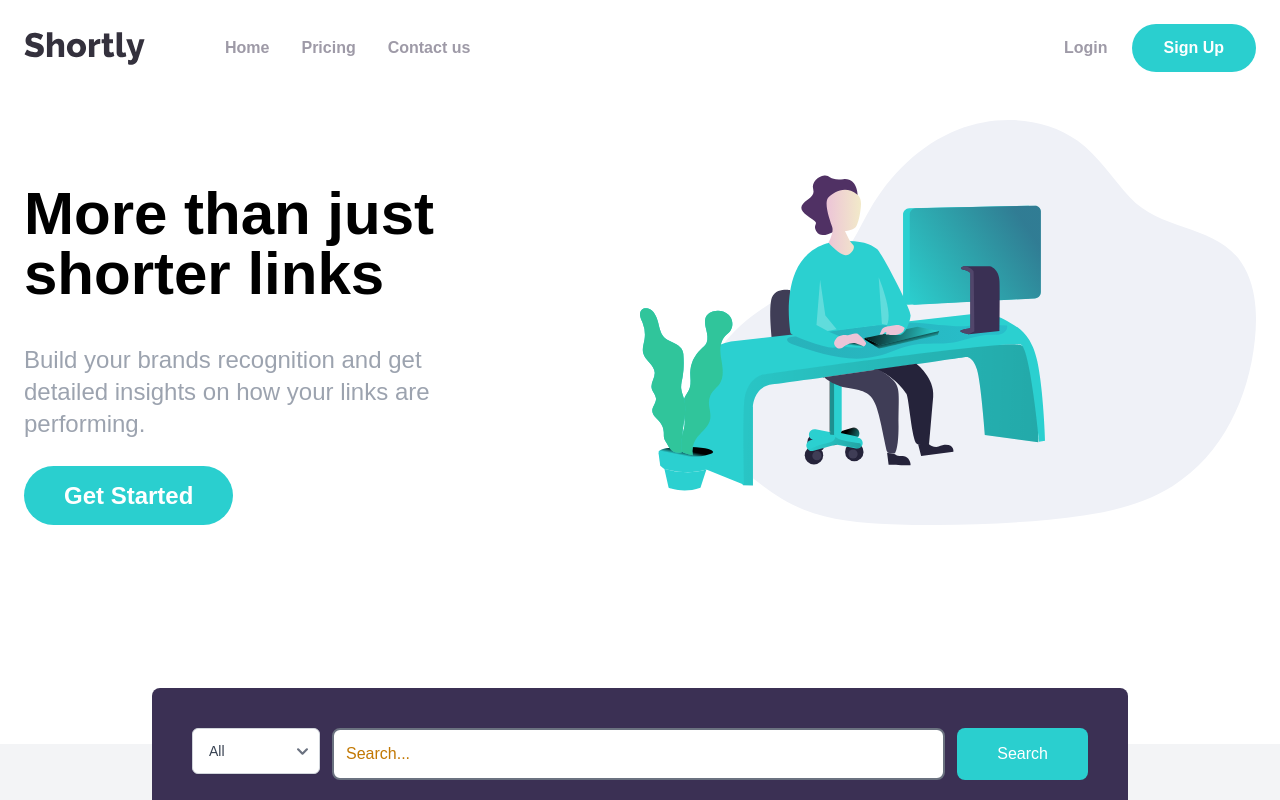
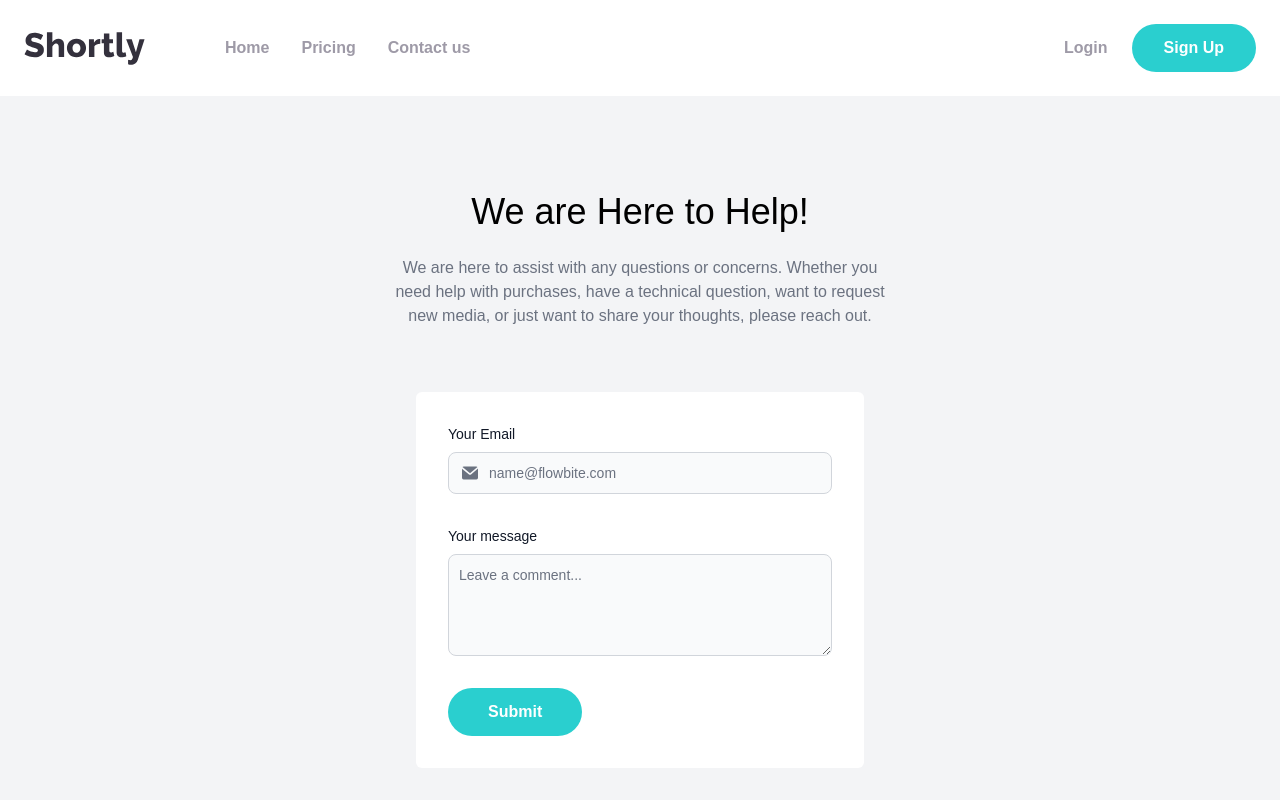
Before and after one commit to aleale2121/shutter-stock-customer, a React (Vite) app: page / in a window 1280 px wide. Shown: the top 800 px of the page. Built offline with nearby package versions, Linux system fonts and the light colour scheme.

Commit message:
contact page added

```diff
--- a/src/App.jsx
+++ b/src/App.jsx
@@ -1,8 +1,10 @@
-import Guests from "./pages/Guests";
+// import Guests from "./pages/Guests";
+import Contacts from "./pages/Contacts";
 function App() {
   return (
     <>
-      <Guests />
+      {/* <Guests /> */}
+      <Contacts />
     </>
   );
 }
--- /dev/null
+++ b/src/features/contact/Contact.jsx
@@ -0,0 +1,11 @@
+import Header from "./Header";
+import ContactForm from "./ContactForm";
+
+export default function Contact() {
+  return (
+    <div className="container flex flex-col items-center justify-center mx-auto px-3 ">
+      <Header />
+      <ContactForm />
+    </div>
+  );
+}
--- /dev/null
+++ b/src/features/contact/ContactForm.jsx
@@ -0,0 +1,49 @@
+export default function ContactForm() {
+  return (
+    <form className="container flex flex-col max-w-sm  md:max-w-md mx-auto mt-16 bg-white p-8 rounded-md">
+      <label
+        htmlFor="email-address-icon"
+        className="block mb-2 text-sm font-medium text-gray-900 dark:text-white"
+      >
+        Your Email
+      </label>
+      <div className="relative mb-8">
+        <div className="absolute inset-y-0 start-0 flex items-center ps-3.5 pointer-events-none">
+          <svg
+            className="w-4 h-4 text-gray-500 dark:text-gray-400"
+            aria-hidden="true"
+            xmlns="http://www.w3.org/2000/svg"
+            fill="currentColor"
+            viewBox="0 0 20 16"
+          >
+            <path d="m10.036 8.278 9.258-7.79A1.979 1.979 0 0 0 18 0H2A1.987 1.987 0 0 0 .641.541l9.395 7.737Z" />
+            <path d="M11.241 9.817c-.36.275-.801.425-1.255.427-.428 0-.845-.138-1.187-.395L0 2.6V14a2 2 0 0 0 2 2h16a2 2 0 0 0 2-2V2.5l-8.759 7.317Z" />
+          </svg>
+        </div>
+        <input
+          type="text"
+          id="email-address-icon"
+          className="bg-gray-50 border border-gray-300 text-gray-900 text-sm rounded-lg focus:ring-blue-500 focus:border-blue-500 block w-full ps-10 p-2.5  dark:bg-gray-700 dark:border-gray-600 dark:placeholder-gray-400 dark:text-white dark:focus:ring-blue-500 dark:focus:border-blue-500"
+          placeholder="name@flowbite.com"
+        />
+      </div>
+      <label
+        htmlFor="message"
+        className="block mb-2 text-sm font-medium text-gray-900 dark:text-white"
+      >
+        Your message
+      </label>
+      <textarea
+        id="message"
+        rows="4"
+        className="mb-8 block p-2.5 w-full text-sm text-gray-900 bg-gray-50 rounded-lg border border-gray-300 focus:ring-blue-500 focus:border-blue-500 dark:bg-gray-700 dark:border-gray-600 dark:placeholder-gray-400 dark:text-white dark:focus:ring-blue-500 dark:focus:border-blue-500"
+        placeholder="Leave a comment..."
+      ></textarea>
+      <div>
+        <button className="px-10 py-5 mx-auto text-2xl font-bold text-white rounded-full bg-cyan hover:bg-cyanLlight md:text-base md:py-3 focus:outline-none">
+          Submit
+        </button>
+      </div>
+    </form>
+  );
+}
--- /dev/null
+++ b/src/features/contact/Header.jsx
@@ -0,0 +1,12 @@
+export default function Header() {
+  return (
+    <>
+      <h3 className="text-4xl mb-6 text-center">We are Here to Help!</h3>
+      <p className="max-w-xs mx-auto text-center text-gray-500 md:max-w-lg">
+        We are here to assist with any questions or concerns. Whether you need
+        help with purchases, have a technical question, want to request new
+        media, or just want to share your thoughts, please reach out.
+      </p>
+    </>
+  );
+}
--- /dev/null
+++ b/src/pages/Contacts.jsx
@@ -0,0 +1,15 @@
+import NavBar from "../components/NavBar";
+import Footer from "../components/Footer";
+import Contact from "../features/contact/Contact";
+
+export default function Contacts() {
+  return (
+    <>
+      <NavBar />
+      <section id="stats" className="py-24 bg-gray-100">
+        <Contact />
+      </section>
+      <Footer />
+    </>
+  );
+}
--- a/src/pages/Guests.jsx
+++ b/src/pages/Guests.jsx
@@ -2,7 +2,7 @@ import NavBar from "../components/NavBar";
 import MediaCard from "../components/MediaCard";
 import Hero from "../features/guests/Hero";
 import SearchForm from "../features/guests/SearchForm";
-import CTA from "../features/guests/CTA";
+import CTA from "../components/guests/CTA";
 import Footer from "../components/Footer";
 
 const data = [
```
Also changed, not shown: src/components/CTA.jsx (renamed from src/features/guests/CTA.jsx).
